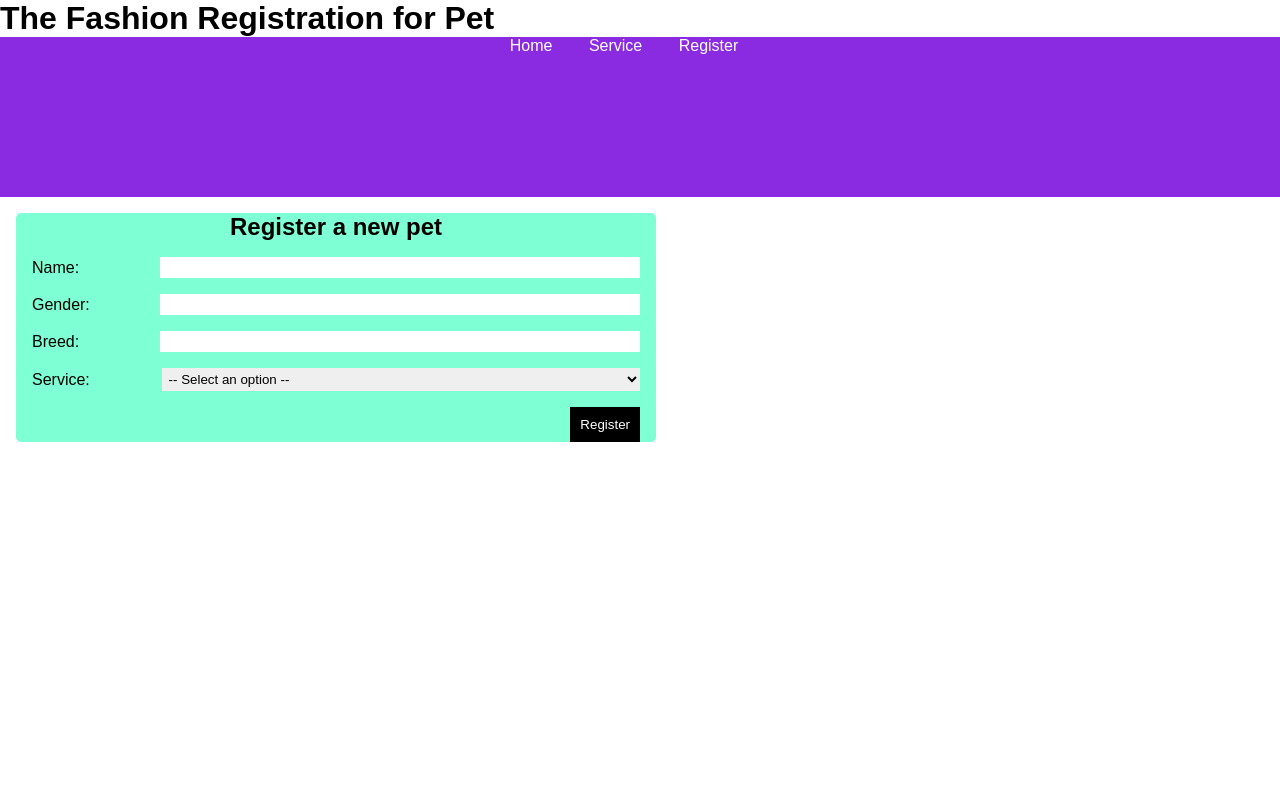
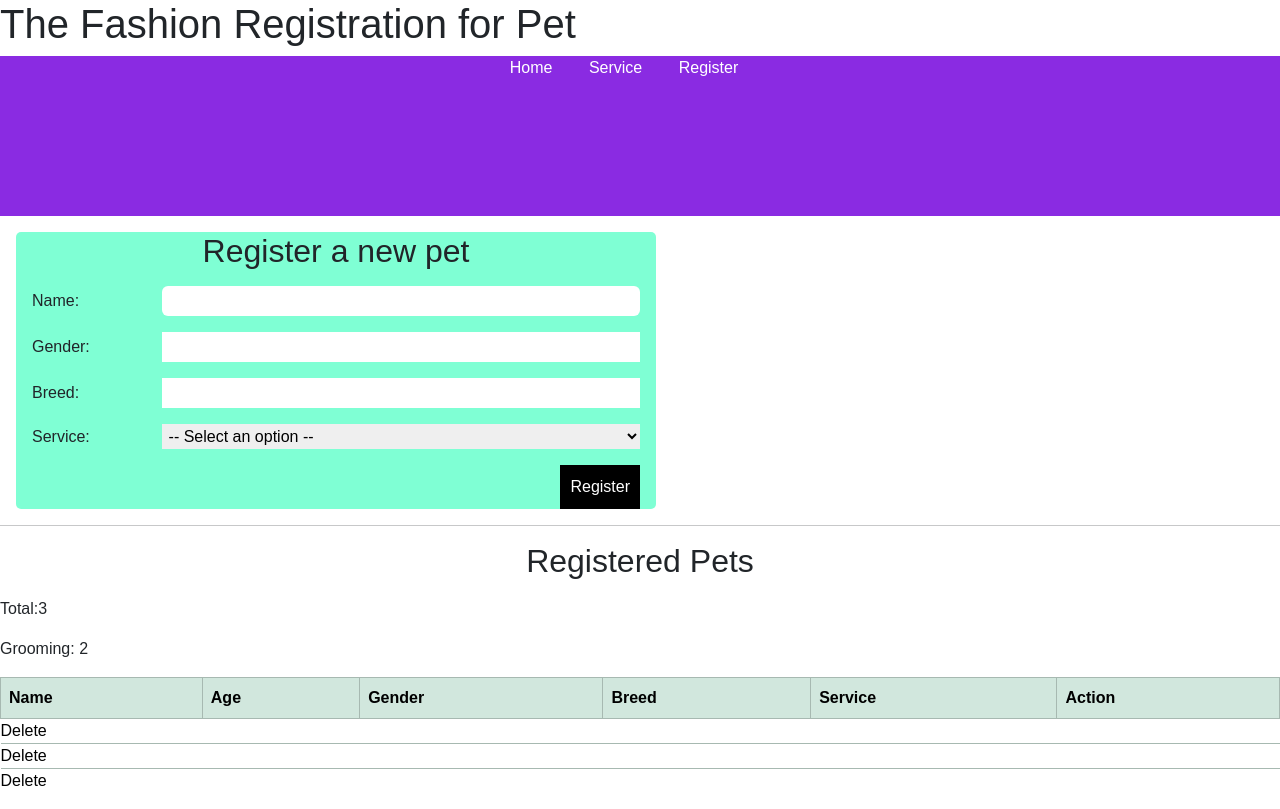
Before and after one commit to TomChau0402/Pet-Salon, a plain HTML site: page register.html in a window 1280 px wide. Drawn offline with nearby package versions, Linux system fonts and the light colour scheme.

Commit message:
assignment3

```diff
--- a/register.html
+++ b/register.html
@@ -3,6 +3,7 @@
 <head>
     <meta charset="UTF-8">
     <meta name="viewport" content="width=device-width, initial-scale=1.0">
+    <link href="https://cdn.jsdelivr.net/npm/bootstrap@5.3.3/dist/css/bootstrap.min.css" rel="stylesheet" integrity="sha384-QWTKZyjpPEjISv5WaRU9OFeRpok6YctnYmDr5pNlyT2bRjXh0JMhjY6hW+ALEwIH" crossorigin="anonymous">
     <link rel="stylesheet" href="./styles/styles.css">
     <title>Document</title>
 </head>
@@ -24,11 +25,11 @@
                 <h2> Register a new pet</h2>
                 <div class="input-control">
                     <label> Name: </label>
-                    <input type="text" id="txtAge">
+                    <input type="text" id="txtAge" class="form-control">
                 </div>
                 <div class="input-control">
                     <label> Gender:</label>
-                 <input type="text" id="txtGender"></input>
+                 <input type="text" id="txtGender">
                 </div>
                 <div class="input-control">
                     <label> Breed: </label>
@@ -48,6 +49,32 @@
                  </div>
             </div>
         </div>
+        <hr>
+        <h2>Registered Pets</h2>
+        <div>
+            <p>Total:<span id="total">0</span></p>
+            <p> Grooming: <span id="gTotal">0</span></p>
+
+        </div>
+
+        <table class="table $table-hover-bg-factor table-success table-striped table-bordered">
+            <thead>
+                <tr>
+                    <th scope="col">Name</th>
+                    <th scope="col">Age</th>
+                    <th scope="col">Gender</th>
+                    <th scope="col">Breed</th>
+                    <th scope="col">Service</th>
+                    <th scope="col">Action</th>
+                </tr>
+            </thead>
+
+            <tbody id="pets">
+
+            </tbody>
+        </table>
+        <!--
+        <div id="pets" class="container row"></div>-->
     </main>
 
 
--- a/script/display.js
+++ b/script/display.js
@@ -1,25 +1,57 @@
-function displayPets() {
+function displayRow() {
     console.log("displayPets function");
     let petsSection=document.getElementById("pets");
     let result="";
 
-    for (let index = 0; index < pets.length; index++) {
-        let pet =pets[index];
+    for (let i = 0; i < pets.length; i++) {
+        let pet =pets[i];
         console.log("pet: ", pet);
 
+        result +=`
+        <tr id="${i}>
+            <td>${pet.name}</td>
+            <td>${pet.age}</td>
+            <td>${pet.gender}</td>
+            <td>${pet.breed}</td>
+            <td>${pet.service}</td>
+            <td> <button class="btn btn-danger btn-sm" onclick="deletePet(${i})"> Delete</button></td>
+        </tr>
+        `
+        /*
+        result +=`
+            <div id="${index}" class="card" col-3 mx-2>
+                <div class="card-body">
+                    <h5 class="card-title"> ${pet.name} - <span class="text-secodary"${pet.service}></span></h5>
+                    <h6> ${pet.breed} </h6>
+                    <p> ${pet.gender}</p>
+                    <p> ${pet.age}</p>
+                    <button class="btn btn-danger">Delete</button>
 
-        result +=`
-            <div id="${index}" class="card">
-                <div>
-                    <h5> ${pet.name} </h5>
-                    <h6> ${pet.breed} </h6>
-                   <p> ${pet.gender}</p>
-                    <p> ${pet.age}</p>
-                    <p> ${pet.service} </p>
                 </div>
             </div>
-        `
+        `*/
     }
 
     petsSection.innerHTML = result;
+    displayInfo();
 }
+
+function displayInfo() {
+    let total = document.getElementById("total");
+    let groomingSpan = document.getElementById("gTotal")
+    let groomingCounter = 0
+
+    total.innerHTML=pets.length;
+    console.log("total: ", pets.length);
+
+    for(let i=0; i<pets.length;i ++){
+        console.log("--pet:",pets[i]);
+        if (pets[i].service=="Grooming"){
+
+        groomingCounter++;
+        }
+        groomingSpan.innerHTML = groomingCounter;
+    }
+
+
+}
--- a/script/register.js
+++ b/script/register.js
@@ -10,7 +10,7 @@ let petSalon ={
     },
     phone: "666-666-6666"
 }
-// create constructor
+// create constructor the first letter is capitilized / parameters is the ()
 function Pet(name, age, gender,breed, service) {
     this.name=name;
     this.age=age;
@@ -29,15 +29,31 @@ function register() {
     let newpet = new Pet(inputName.value,inputAge.value,inputGender.value,inputBreed.value,inputService.value); //create the new obj
     pets.push(newPet); // push the newPet into the array
     console.log(pets); //display the array
+    displayRow();
+    clearForm();
+}
+function clearForm() {
+    document.getElementById("txtName").value="";
+    document.getElementById("txtAge").value="";
+    document.getElementById("txtGender").value="";
+    document.getElementById("txtBreed").value="";
+    document.getElementById("txtService").value="";
+}
+function deletepet(petId) {
+    console.log("Pet id:", petId);
+    document.getElementById(petId).remove();
+    pets.splice(petId,1);
+    displayRow();
+    displayInfo()
 
 }
 function init(){
 //create 3 pets
-    let pet1 = new Pet("Scooby",60,"male","Dane","grooming");
-    let pet2 = new Pet("Tooby",50,"female","Poodle","hair cut");
-    let pet3 = new Pet("Bobby",80,"male", "Boxer", "grooming");
+    let pet1 = new Pet("Scooby",60,"male","Dane","Grooming");
+    let pet2 = new Pet("Tooby",50,"female","Poodle","Vaccines");
+    let pet3 = new Pet("Bobby",80,"male", "Boxer", "Grooming");
     pets.push(pet1,pet2,pet3);
 
-    displayPets();
+    displayRow();
 }
 window.onload=init; //wait to render the HTML
```
Also changed, not shown: services.html (renamed from service.html, +2 -2 lines), styles/practice.html (added, +22 -0 lines).
